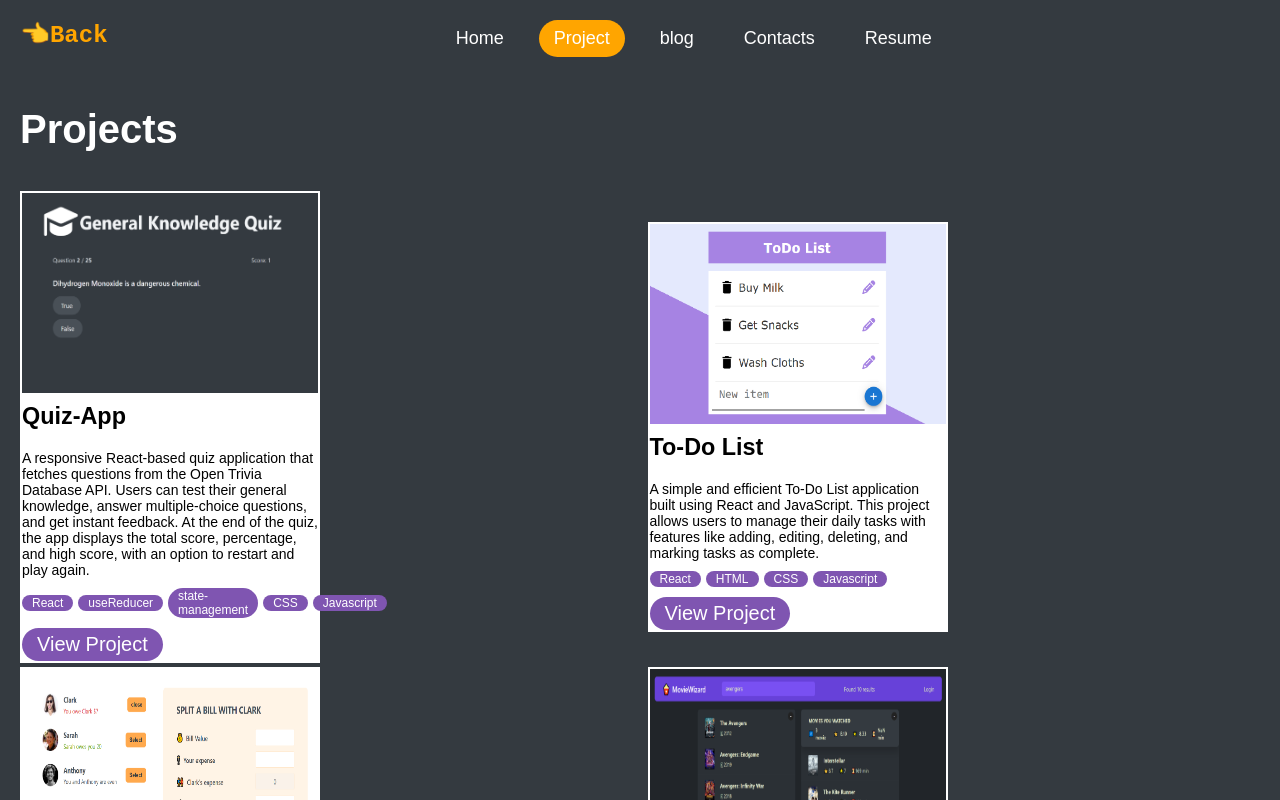
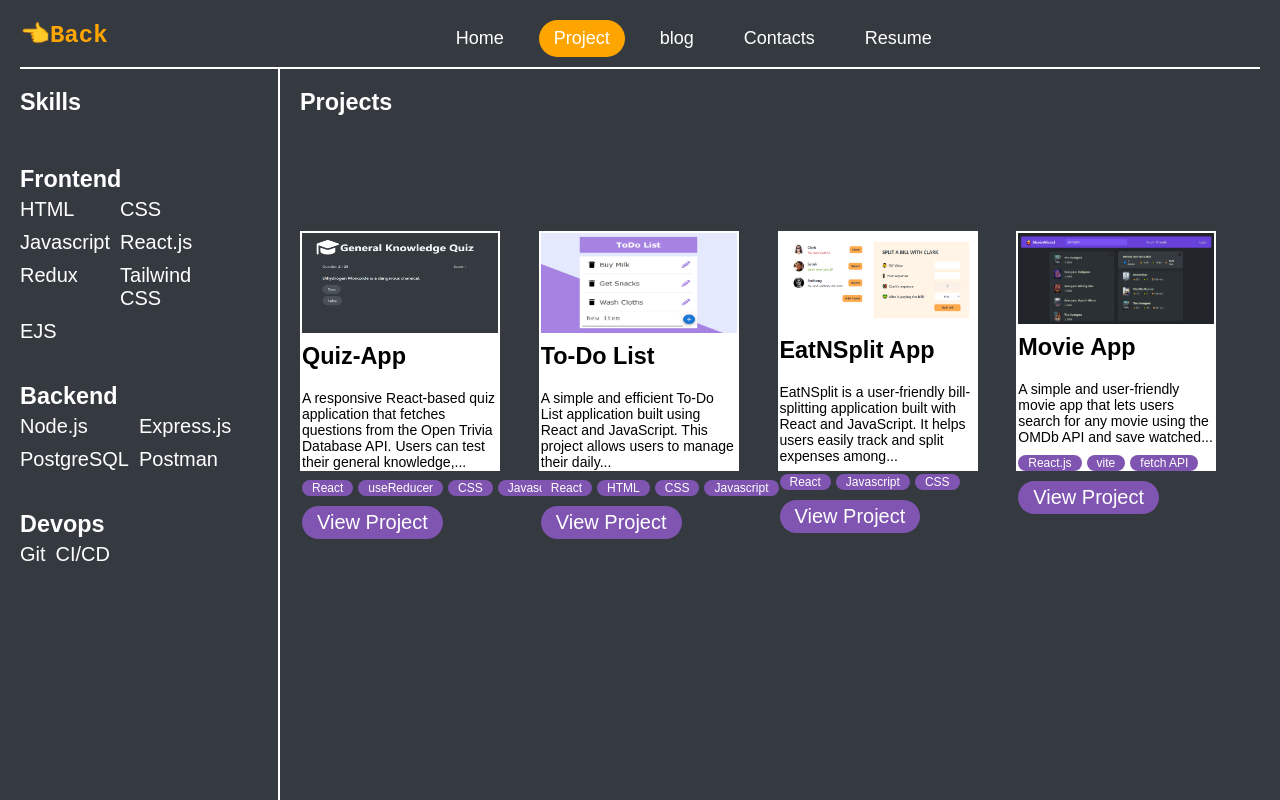
Before and after one commit to CartCane/portfolio, a React (Vite) app: page / in a window 1280 px wide. Both pictures are taken after a click on the button "MORE ABOUT ME". Shown: the top 800 px of the page. Built offline with nearby package versions, Linux system fonts and the light colour scheme.

Commit message:
individual pages

```diff
--- a/src/App.css
+++ b/src/App.css
@@ -44,6 +44,8 @@ a{
     display: flex;
     justify-content: space-between;
     gap: 2rem;
+    padding-bottom: 1rem;
+    border-bottom: .2rem solid #fff;
 }
 
 .nav{
@@ -103,26 +105,31 @@ p{
     margin-top: 2rem;
 }
 
+.project-container{
+    display: grid;
+    grid-template-columns: 26rem auto;
+}
+
 .project{
     color: white;
-    margin-top: 5rem;
+    padding: 2rem;
     font-size: 2rem;
 }
 
 .cards{
     display: grid;
-    grid-template-columns: 1fr 1fr;
+    grid-template-columns: 1fr 1fr 1fr 1fr;
     grid-template-rows: 45rem;
     justify-content: center;
     align-items: center;
     gap: 1.5rem;
-    margin: 5rem 0;
+    margin: 1rem 0;
 }
 
 .project-card{
     background-color: white;
-    max-width: 30rem;
-    height: auto;
+    width: 20rem;
+    height: 24rem;
     color: black;
     display: flex;
     flex-direction: column;
@@ -134,7 +141,7 @@ p{
 }
 
 .project-card img{
-    height: 20rem;
+    height: 10rem;
     width: 100%;
     align-self: center;
 }
@@ -176,27 +183,38 @@ p{
     height: 100vh;
     font-size: 2rem;
     color: white;
+    padding-top: 2rem;
+    border-right: .2rem solid #fff;
 }
 
 .skill{
-    display: grid;
-    grid-template-columns: 35rem 35rem 35rem;
-    grid-template-rows: 40rem;
-    gap: 5rem;
-    justify-content: center;
-    align-items: center;
+    width: 20%;
+    /* display: grid; */
+    /* grid-template-columns: 35rem 35rem 35rem; */
+    /* grid-template-rows: 40rem; */
+    /* margin-bottom: 2rem; */
+    /* justify-content: center; */
+    /* align-items: center; */
     margin: 5rem 0;
 }
 
 .skill-card{
-    height: 100%;
-    background-color: #A8F1FF;
-    color: black;
-    padding: 2rem;
+    /* height: 100%; */
+    /* background-color: #A8F1FF; */
+    /* color: black; */
+    /* padding: 2rem; */
     display: flex;
     flex-direction: column;
-    gap: 2rem;
-    border-radius: 2rem;
+    gap: .5rem;
+    margin-bottom: 4rem;
+    /* border-radius: 2rem; */
+}
+
+.skill-name{
+    display: grid;
+    grid-template-columns: 1fr 1fr;
+    gap: 1rem;
+
 }
 
 .footer{
--- a/src/App.jsx
+++ b/src/App.jsx
@@ -13,8 +13,8 @@ export default function App(){
     <div>
       <Header data={data.nav} state={state} setState={setState}/>
       {state === "home" && <Introduction setState={setState}/>}
-      {state === "project" && <Project data={data.projects}/>}
-      {state === "blog" && <Skills item={data.skills}/>}
+      {state === "project" &&<Project dataSkills={data.skills} dataProject={data.projects}/>}
+      {state === "blog" && <></>}
       {state === "contacts" && <Footer data={data.footer}/>}
     </div>
   )
--- a/src/components/header.jsx
+++ b/src/components/header.jsx
@@ -17,7 +17,7 @@ function Navbar({data, setState, state}){
         ☰
         </div>
         <ul className= {`nav ${isOpen ? "open": ""}`}>
-            {data.map((i, index)=> <li className={`btn ${state === i.toLowerCase() ? "active" : ""}`} key={index}><a href={`#${i}`} onClick={()=>setState(i.toLowerCase())}>{i}</a></li>)}
+            {data.map((i, index)=> <li className={`btn ${state === i.toLowerCase() ? "active" : ""}`} key={index}><a onClick={()=>setState(i.toLowerCase())}>{i}</a></li>)}
             <li className="btn" key="resume"><a href="./front-end.pdf" download>Resume</a></li>
         </ul>
         </>
--- a/src/components/project.jsx
+++ b/src/components/project.jsx
@@ -1,9 +1,15 @@
-export default function Project({data}){
+import Skills from "./skills"
+
+export default function Project({dataProject, dataSkills}){
     return(
-        <div className="project" id="Project">
-            <h1>Projects</h1>
-            <ProjectItems data={data}/>
+        <div className = "project-container">
+            <Skills item={dataSkills}/>
+            <div className="project" id="Project">
+                <h3>Projects</h3>
+                <ProjectItems data={dataProject}/>
+            </div>
         </div>
+
     )
 }
 
@@ -13,7 +19,7 @@ function ProjectItems({data}){
             {data.map( project => (<div key={project.title} className="project-card">
                 <img src={project.image} alt="image"/>
                 <h3>{project.title}</h3>
-                <p>{project.description}</p>
+                <p>{project.description.split(" ").slice(0, 20).join(" ")}<span>...</span></p>
                 <ul>{project.tech_stack.map( (stack, index) => (<li key={index}>{stack}</li>))}</ul>
                 <a href={project.link}>View Project</a>
             </div>))}
--- a/src/components/skills.jsx
+++ b/src/components/skills.jsx
@@ -1,9 +1,9 @@
 export default function Skills({item}){
     return(
         <div className="skills" id="Skills">
-            <h1>Skills</h1>
+            <h3>Skills</h3>
             <div className="skill">
-            {item.map( i => <SkillList key={i.skillDomain} skill={i} />)}
+                {item.map( i => <SkillList key={i.skillDomain} skill={i} />)}
             </div>
         </div>
     )
@@ -13,7 +13,7 @@ function SkillList({skill}){
     return(
         <div className="skill-card">
             <h3>{skill.skillDomain}</h3>
-            <ul>
+            <ul className="skill-name">
                 {skill.tech.map( (i, index) => <li key={index}>{i}</li>)}
             </ul>
         </div>
--- a/src/data.js
+++ b/src/data.js
@@ -6,7 +6,7 @@ nav : ["Home", "Project", "blog", "Contacts"],
         title: "Quiz-App",
         description: "A responsive React-based quiz application that fetches questions from the Open Trivia Database API. Users can test their general knowledge, answer multiple-choice questions, and get instant feedback. At the end of the quiz, the app displays the total score, percentage, and high score, with an option to restart and play again.",
         features: ["Dynamic questions fetched via API", "Multiple-choice answers with instant correctness check", "Score tracking and percentage calculation", "Restart quiz option"],
-        tech_stack: ["React", "useReducer", "state-management", "CSS", "Javascript"],
+        tech_stack: ["React", "useReducer", "CSS", "Javascript"],
         link: "https://CartCane.github.io/quiz-app"
     },
     {
```
